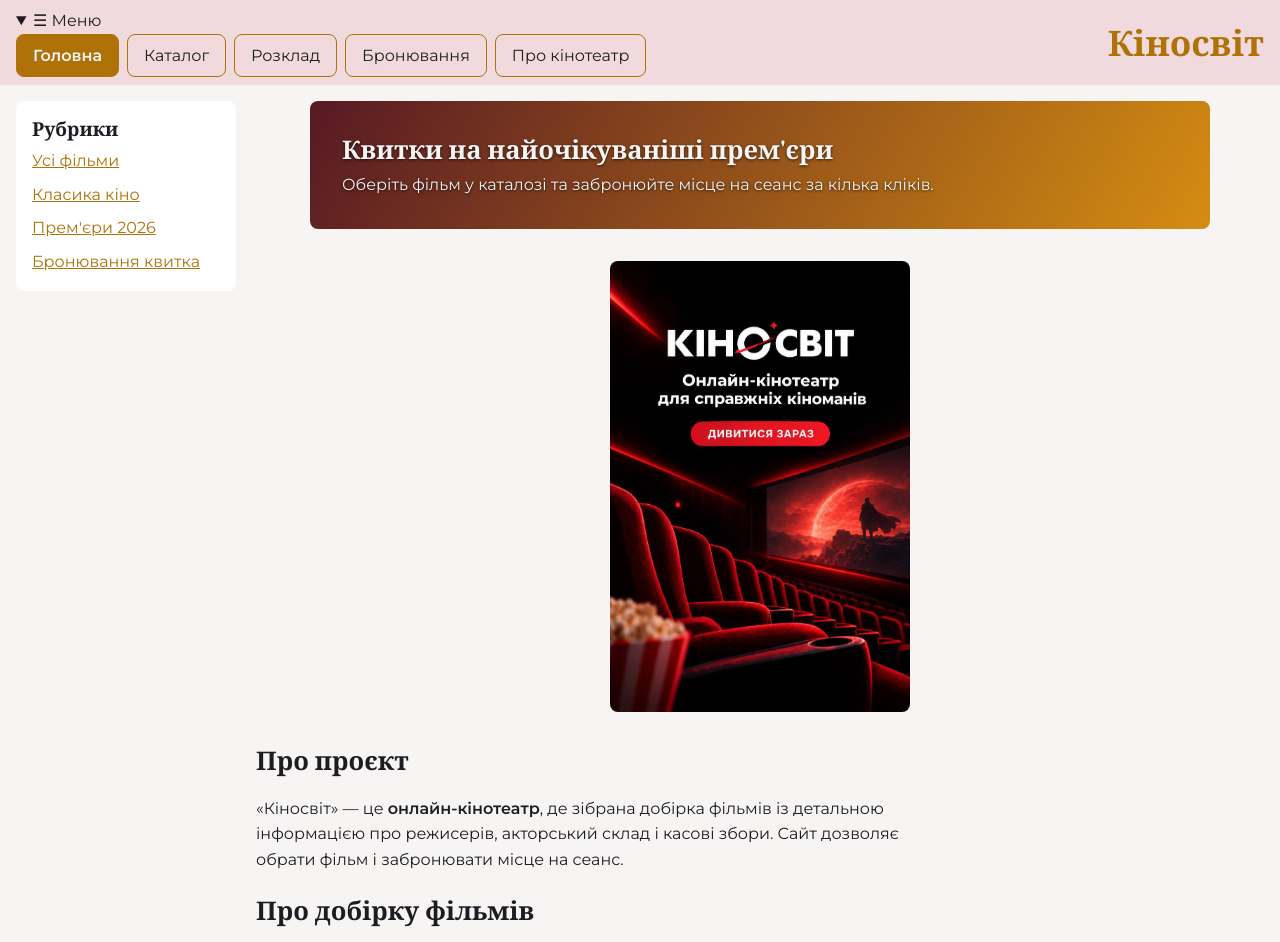
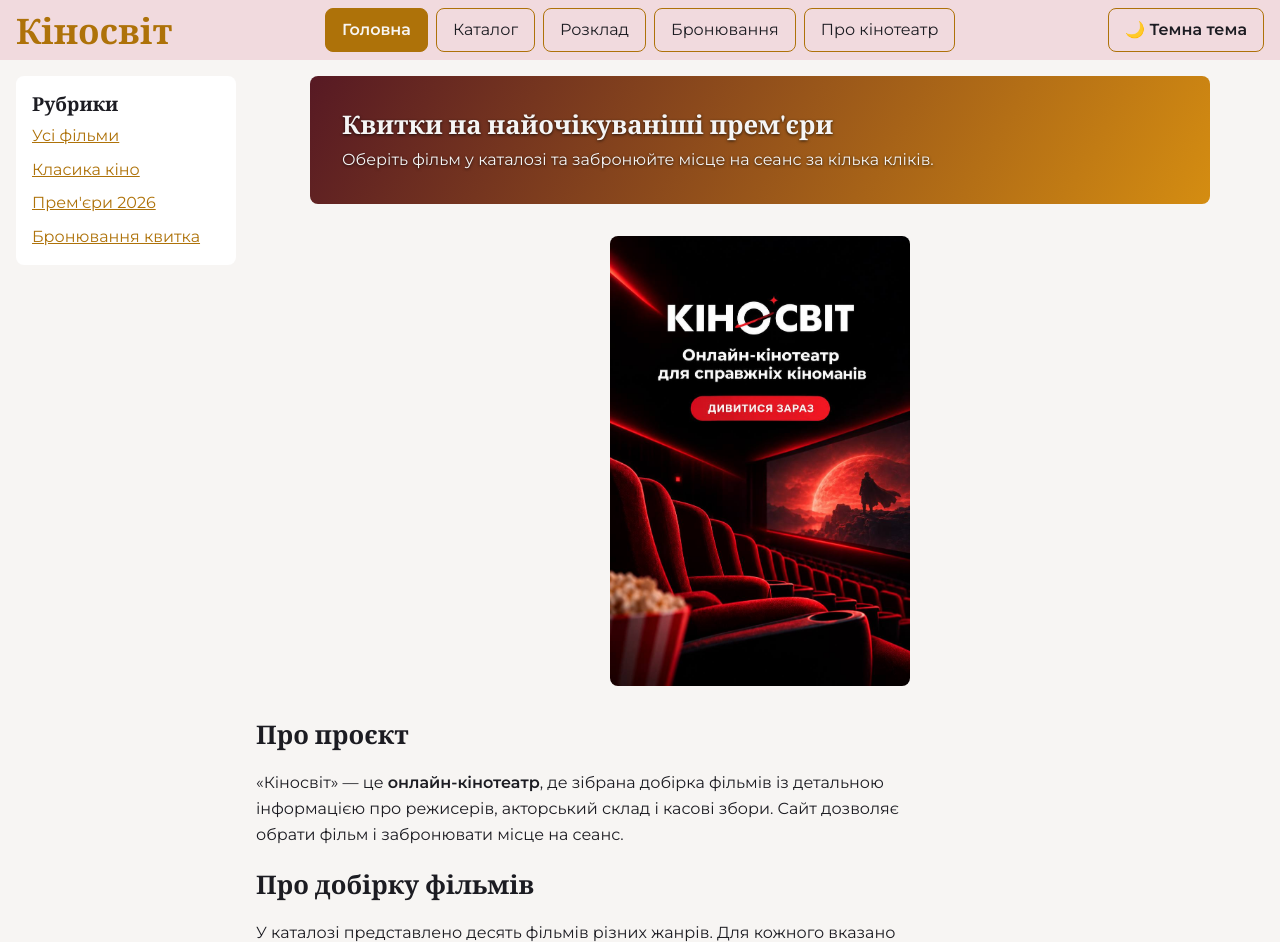
Before and after one commit to vasylmykytchyn/web-course-2-, a plain HTML site: page index.html in a window 1280 px wide. Shown: the top 942 px of the page. Drawn offline with nearby package versions, Linux system fonts and the light colour scheme.

Commit message:
LR9: меню-кнопка й тема на головній

```diff
--- a/index.html
+++ b/index.html
@@ -6,15 +6,19 @@
   <meta name="viewport" content="width=device-width, initial-scale=1">
   <title>Кіносвіт — онлайн-кінотеатр</title>
   <link rel="stylesheet" href="css/styles.css">
+  <script src="js/app.js" defer></script>
 </head>
 
 <body>
 
   <header>
     <h1>Кіносвіт</h1>
-    <nav class="nav" aria-label="Головне меню">
-      <details open>
-        <summary class="nav__toggle">☰ Меню</summary>
+    <div class="header__tools">
+      <button id="theme" class="btn btn--outline theme-btn" type="button" aria-pressed="false">🌙 Темна тема</button>
+      <button id="burger" class="btn burger" type="button" aria-expanded="false" aria-controls="menu"
+        aria-label="Меню">☰</button>
+    </div>
+    <nav id="menu" class="menu" aria-label="Головне меню">
       <ul class="nav__list">
         <li><a href="index.html" class="current">Головна</a></li>
         <li><a href="catalog.html">Каталог</a></li>
@@ -22,7 +26,6 @@
         <li><a href="form.html">Бронювання</a></li>
         <li><a href="index.html#about">Про кінотеатр</a></li>
       </ul>
-      </details>
     </nav>
   </header>
 
@@ -45,8 +48,8 @@
         <p>Оберіть фільм у каталозі та забронюйте місце на сеанс за кілька кліків.</p>
       </section>
 
-      <img class="hero-img" src="images/cinema-banner-1.jpg"
-        alt="Постер-банер онлайн-кінотеатру Кіносвіт" width="300" height="449">
+      <img class="hero-img" src="images/cinema-banner-1.jpg" alt="Постер-банер онлайн-кінотеатру Кіносвіт" width="300"
+        height="449">
 
       <section>
         <h2 id="about">Про проєкт</h2>
```
Lines whose indentation alone changed are shown as unchanged.
